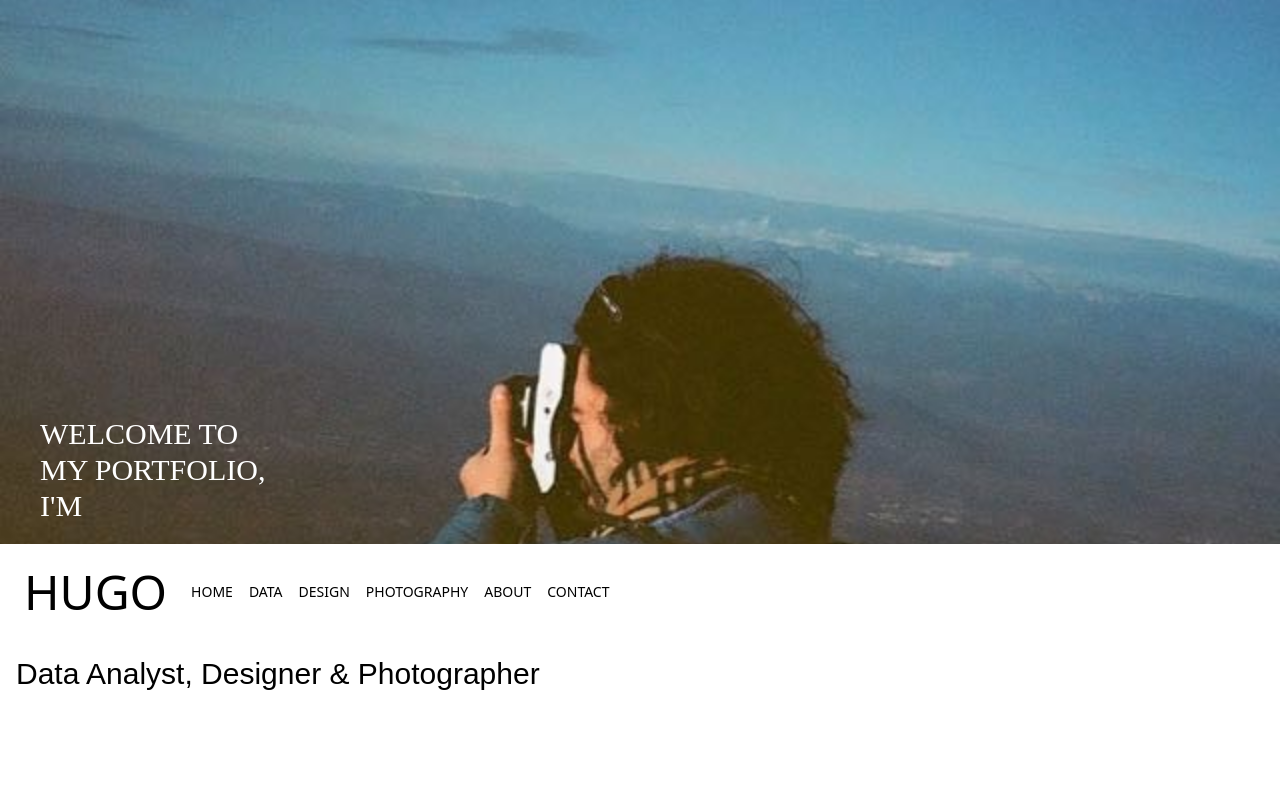
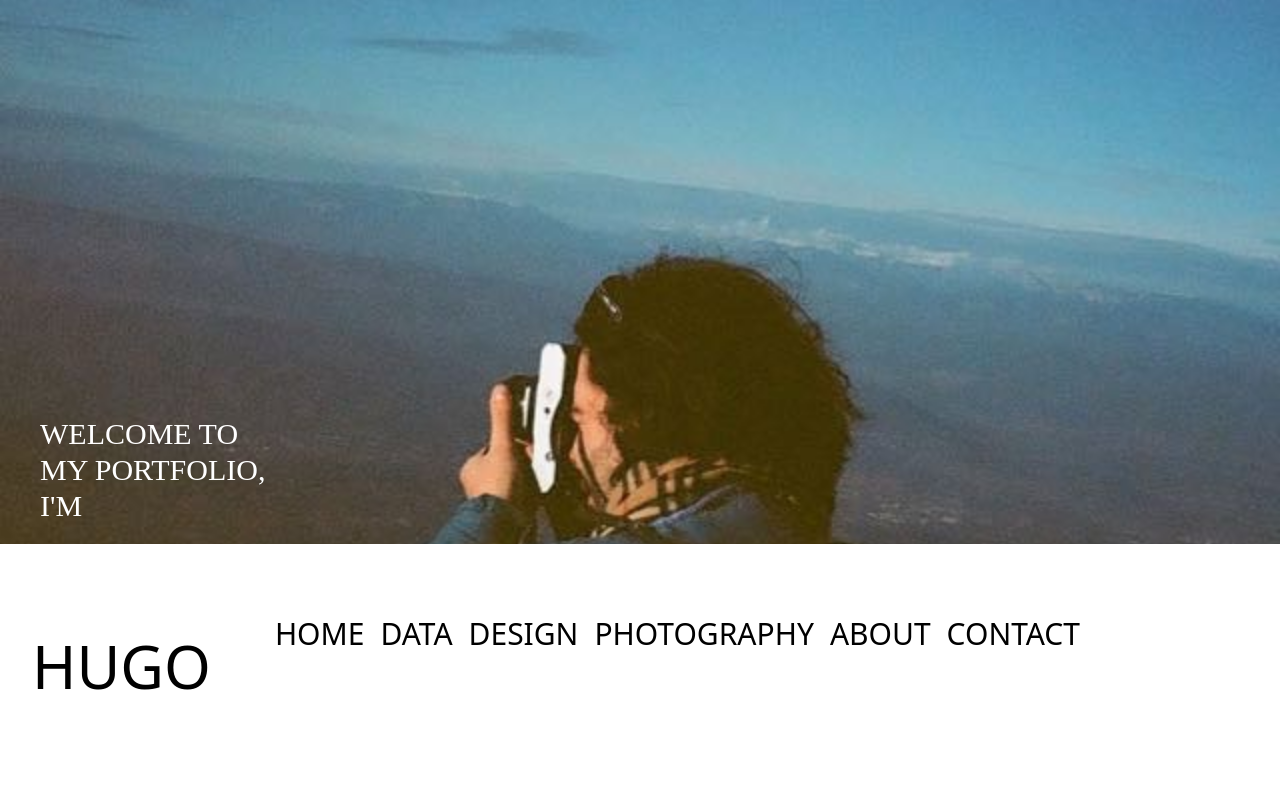
Before and after one commit to MilkyRaven/hugoPortfolio, a Next.js app: page / in a window 1280 px wide. Shown: the top 800 px of the page. Built offline with nearby package versions, Linux system fonts and the light colour scheme.

Commit message:
working on navbar

```diff
--- a/components/Nav.tsx
+++ b/components/Nav.tsx
@@ -10,9 +10,9 @@ const Nav = () => {
     };
 
     return (
-        <nav className="flex items-center justify-between flex-wrap bg-white p-6">
+        <nav className="flex items-center justify-between flex-wrap bg-white p-8">
             <div className="flex items-center flex-shrink-0 mr-6">
-                <h1 className='text-5xl'>HUGO</h1>
+                <h1 className='text-6xl'>HUGO</h1>
             </div>
             <div className="block lg:hidden">
                 <button
@@ -30,29 +30,29 @@ const Nav = () => {
                 className={`${isOpen ? 'block' : 'hidden'
                     } w-full block flex-grow lg:flex lg:items-center lg:w-auto`}
             >
-                <div className="text-sm lg:flex-grow">
+                <div className="text-3xl m-10 slg:flex-grow">
                     <Link href="/">
-                        <p className="block mt-4 lg:inline-block lg:mt-0 mr-4">
+                        <p className="mb-16 block mt-4 lg:inline-block lg:mt-0 mr-4">
                             HOME
                         </p>
                     </Link>
                     <Link href="/data">
-                        <p className="block mt-4 lg:inline-block lg:mt-0 mr-4">
+                        <p className="block mt-4 mb-10 lg:inline-block lg:mt-0 mr-4">
                             DATA
                         </p>
                     </Link>
                     <Link href="/design">
-                        <p className="block mt-4 lg:inline-block lg:mt-0 mr-4">
+                        <p className="block mt-4 mb-10 lg:inline-block lg:mt-0 mr-4">
                             DESIGN
                         </p>
                     </Link>
                     <Link href="/photography">
-                        <p className="block mt-4 lg:inline-block lg:mt-0 mr-4">
+                        <p className="block mt-4 mb-16 lg:inline-block lg:mt-0 mr-4">
                             PHOTOGRAPHY
                         </p>
                     </Link>
                     <Link href="/about">
-                        <p className="block mt-4 lg:inline-block lg:mt-0 mr-4">
+                        <p className="block mt-4 mb-10 lg:inline-block lg:mt-0 mr-4">
                             ABOUT
                         </p>
                     </Link>
```
